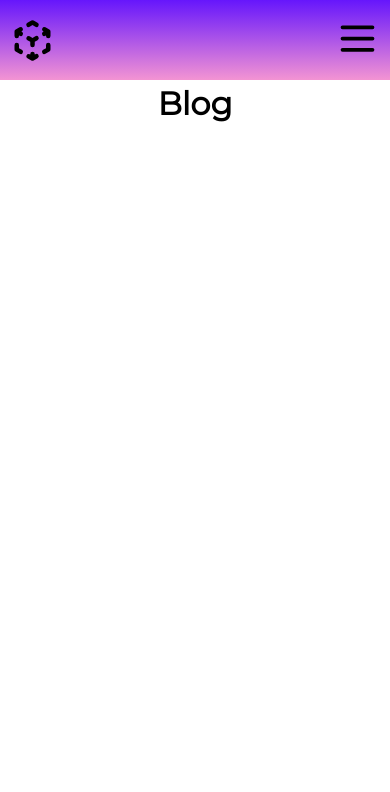
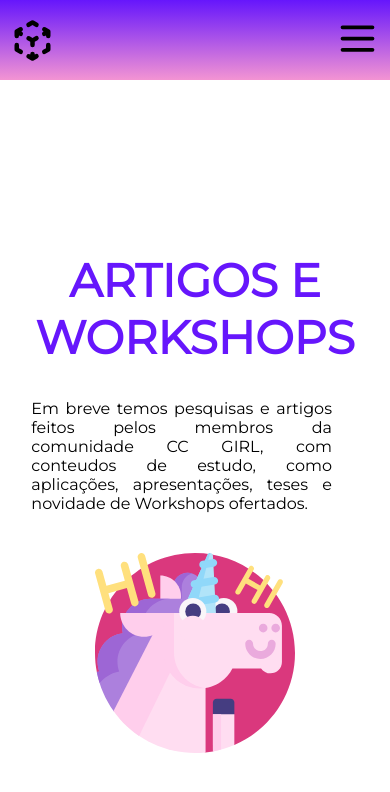
Before and after one commit to mazarafa/CCGIRLS.github.io, a React app: page /blog in a window 390 px wide. Built offline with nearby package versions, Linux system fonts and the light colour scheme.

Commit message:
changing image and adding the blog page 🪐

```diff
--- a/public/index.html
+++ b/public/index.html
@@ -24,7 +24,7 @@
       work correctly both with client-side routing and a non-root public URL.
       Learn how to configure a non-root public URL by running `npm run build`.
     -->
-    <title>React App</title>
+    <title>CC GIRL</title>
   </head>
   <body>
     <noscript>You need to enable JavaScript to run this app.</noscript>
--- a/src/components/Blog.js
+++ b/src/components/Blog.js
@@ -1,10 +1,26 @@
-import React, {Component} from 'react';
-
+import React, { Component } from 'react';
+import PictureUnicorn from "./assets/unicornio.svg"
+import "./css/estilo.css";
 export class Blog extends Component {
     render() {
         return (
-            <div>
-                <h1>Blog</h1>
+            <div className="container">
+                <div className="row">
+                    <div className="column-66">
+                        <h1 className="large-font"><b>ARTIGOS E WORKSHOPS</b></h1>
+                        <p className="description-x">
+                            Em breve temos pesquisas e artigos feitos pelos membros da comunidade CC GIRL, com conteudos de estudo,
+                            como aplicações, apresentações, teses e novidade de Workshops ofertados.
+                        </p>
+                    </div>
+
+
+                    <div className="column-33">
+                        <img src={PictureUnicorn} className="App-logoUnicornio" alt="" />
+                    </div>
+                </div>
+
+
             </div>
         )
     }
--- a/src/components/Home.js
+++ b/src/components/Home.js
@@ -23,7 +23,7 @@ export class Home extends Component {
                     <div className="column">
                         <div className="card">
                             <div className="card-container">
-                             <h2>Jane Doe</h2>
+                             <h2>Métodos</h2>
                                 <p className="subdescription">You should buy this app because lorem ipsum consectetur adipiscing elit, sed do eiusmod tempor incididunt
                                    ut labore et dolore magna aliqua. Ut enim adminim veniam, quis nostrud exercitation ullamco laboris nisi
                                    ut aliquip ex ea commodo consequat.
@@ -36,7 +36,7 @@ export class Home extends Component {
                     <div className="column">
                         <div className="card">
                             <div className="card-container">
-                                <h2>Jane Doe</h2>
+                                <h2>Objetivos</h2>
 
                                 <p className="subdescription">You should buy this app because lorem ipsum consectetur adipiscing elit, sed do eiusmod tempor incididunt
                                    ut labore et dolore magna aliqua. Ut enim adminim veniam, quis nostrud exercitation ullamco laboris nisi
@@ -51,7 +51,7 @@ export class Home extends Component {
                         <div className="card">
 
                             <div className="card-container">
-                                <h2>Jane Doe</h2>
+                                <h2>Linhas de Pesquisa / Trabalho</h2>
 
                                 <p className="subdescription">You should buy this app because lorem ipsum consectetur adipiscing elit, sed do eiusmod tempor incididunt
                                    ut labore et dolore magna aliqua. Ut enim adminim veniam, quis nostrud exercitation ullamco laboris nisi
--- a/src/components/css/estilo.css
+++ b/src/components/css/estilo.css
@@ -34,15 +34,26 @@
     margin-top: 5%;
     margin-left: 0%;
     margin-right: 9%;
+    font-weight: 300;
+}
+
+.subdescription{
+    margin-top: 5%;
+    text-align: justify;
+    font-weight: 300;
 }
 
 img {
    /*  display: block;
     height: auto;
     max-width: 100%; */
-    max-width: 200%;
+   /*  max-width: 200%;
+    margin-left: -30%; */
     margin-left: -30%;
+    width: 100%;
 }
+
+
 
 @media screen and (max-width: 900px) {
 
@@ -52,7 +63,7 @@ img {
       text-align: center;
     }
     .large-font {
-        font-size: 49px;
+        font-size: 46px;
         color: #6616fc;
         margin-top: 43%;
     }
@@ -100,10 +111,6 @@ img {
     display: table;
 }
 
-.subdescription{
-    margin-top: 5%;
-    text-align: justify;
-}
 
 @media screen and (max-width: 650px) {
     .column {
```
Also changed, not shown: src/components/assets/unicornio.svg (added).
